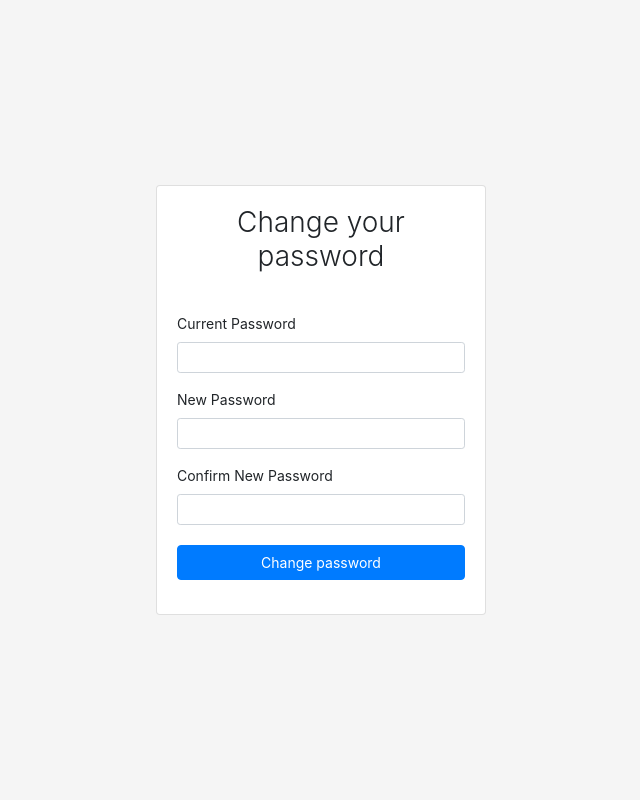
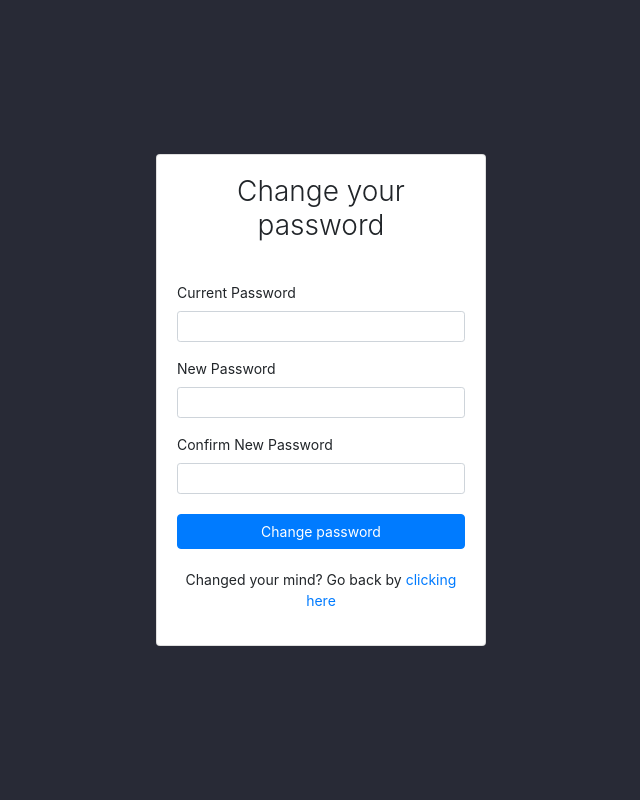
Before and after one commit to Cryotechnic/ecom-finalproject, a PHP site: page /Secure/changepassword in a window 1280 px wide. Shown: the whole page, without its empty margins (319-959 px from the left). Run offline with PHP 8.4, Linux system fonts and the light colour scheme; the visitor is signed in with stand-in values (Sample User, id 1).

Commit message:
sdsfgdsfgd

```diff
--- a/app/views/Secure/changepassword.php
+++ b/app/views/Secure/changepassword.php
@@ -12,7 +12,7 @@
         echo "<br>";
     }
 ?>
-    <style>body,html{height:100%}.global-container{height:100%;display:flex;align-items:center;justify-content:center;background-color:#f5f5f5}form{padding-top:10px;font-size:14px;margin-top:30px}.card-title{font-weight:300}.btn{font-size:14px;margin-top:20px}.login-form{width:330px;margin:20px}.sign-up{text-align:center;padding:20px 0 0}.alert{margin-bottom:-30px;font-size:13px;margin-top:20px;}</style>
+    <style>body,html{height:100%}.global-container{height:100%;display:flex;align-items:center;justify-content:center;background-color:#282a36}form{padding-top:10px;font-size:14px;margin-top:30px}.card-title{font-weight:300}.btn{font-size:14px;margin-top:20px}.login-form{width:330px;margin:20px}.sign-up{text-align:center;padding:20px 0 0}.alert{margin-bottom:-30px;font-size:13px;margin-top:20px;}</style>
     <div class="global-container">
         <div class="card login-form">
             <div class="card-body">
@@ -32,7 +32,10 @@
                             <input type="password" class="form-control form-control-sm" id="exampleInputPassword1" name="confirmpassword">
                         </div>
                         <button type="submit" class="btn btn-primary btn-block" name="action" value="login">Change password</button>
-                        </div>
+                        <div class="sign-up">
+                            Changed your mind? Go back by <a href="/Main/index">clicking here</a>
+						</div>
+                    </div>
                     </form>
                 </div>
             </div>
```
